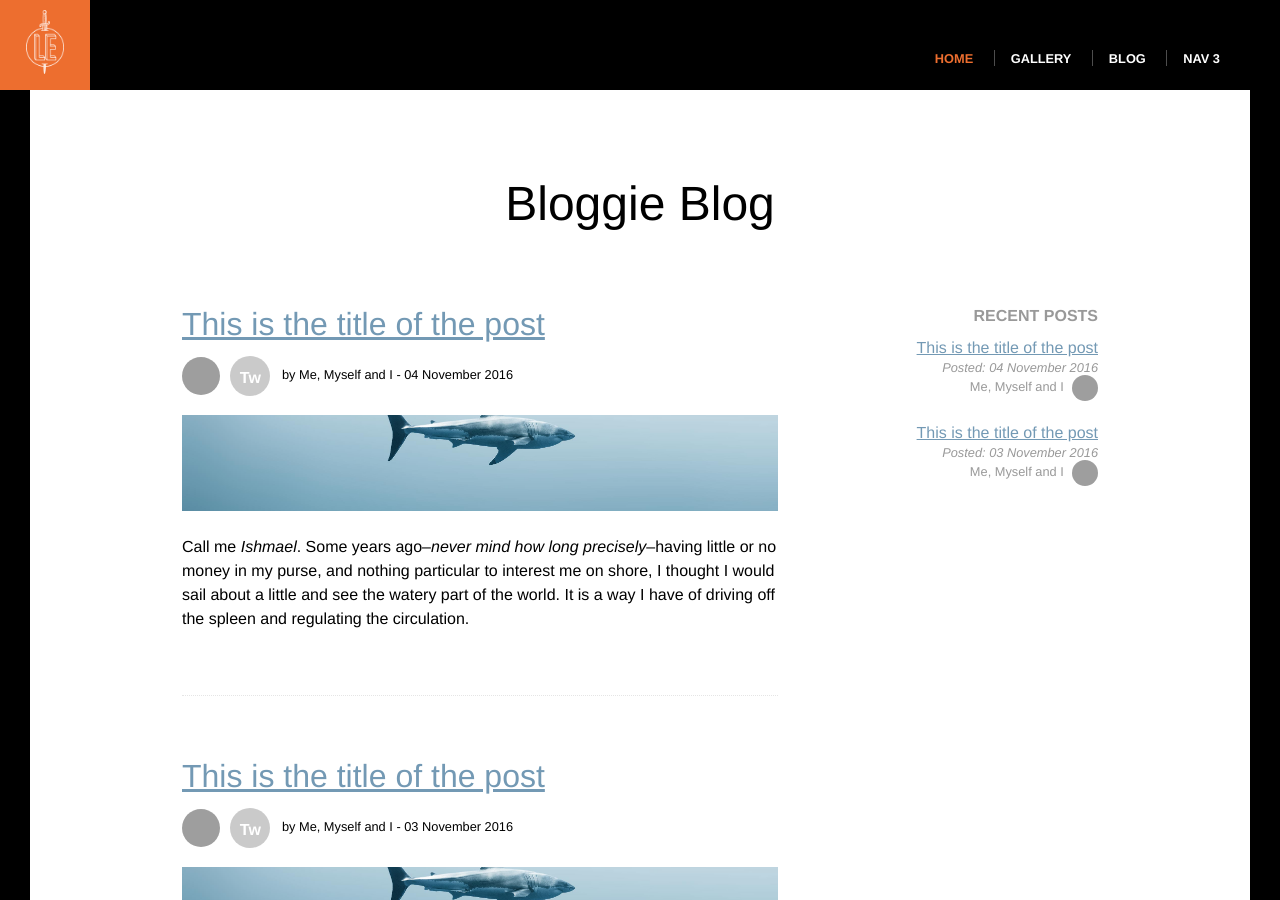
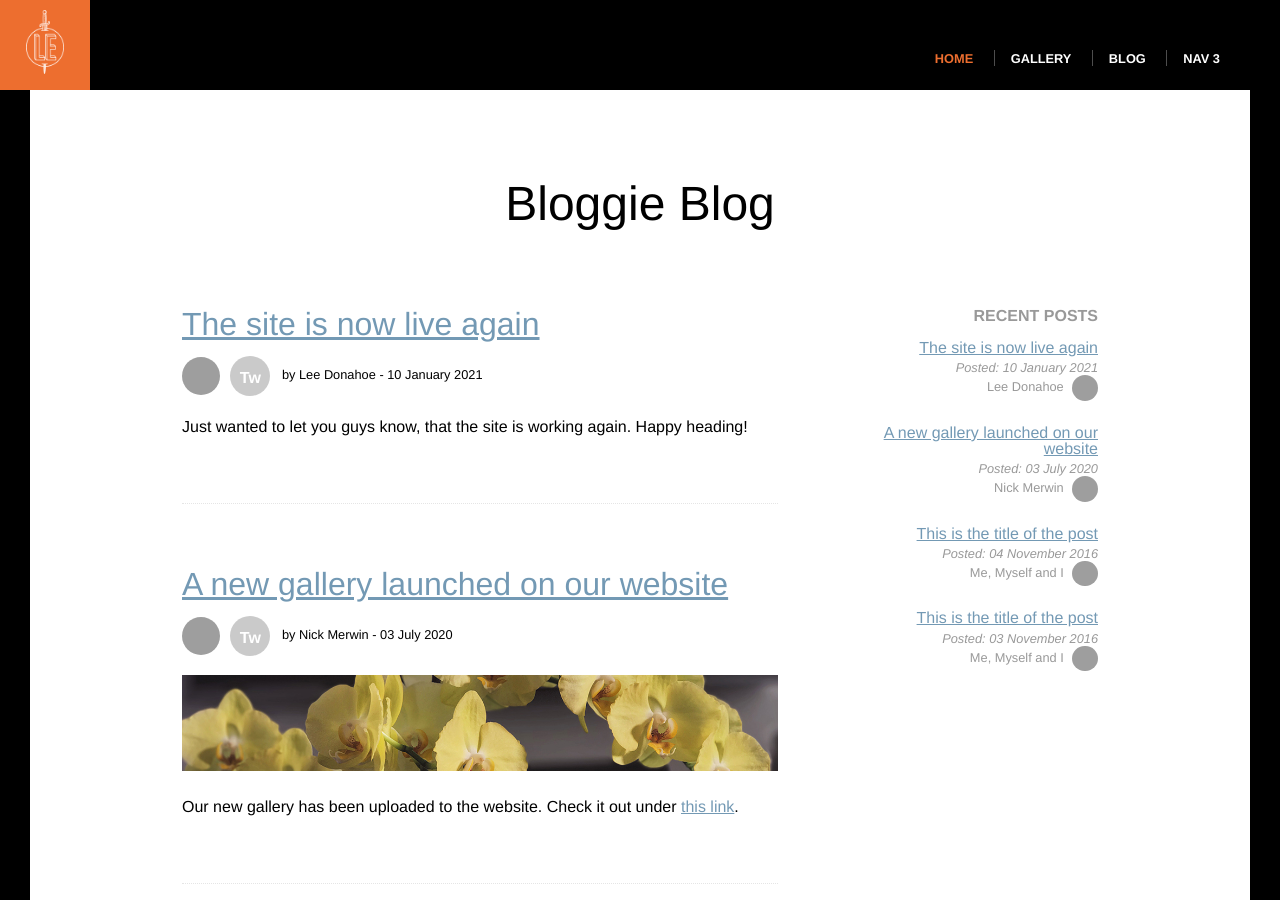
Before and after one commit to dawidl022/le-sample-website-2, a Jekyll site: the page built from blog/index.html, in a window 1280 px wide and 900 px high. Built offline with Jekyll 4.4.1, drawn with Linux system fonts in a browser that asks for light colours; grey boxes are pictures that could not be loaded.

Commit message:
Add more blog posts and hero conditional

```diff
--- /dev/null
+++ b/_posts/2020-07-03-new-gallery-launched.md
@@ -0,0 +1,11 @@
+---
+layout: post
+title: A new gallery launched on our website
+postHero: ../images/large/slide1.jpg
+author: Nick Merwin
+authorTwitter: https://twitter.com/nickmerwin
+gravatar: https://gravatar.com/avatar/e2d6ce2ba5c1b6d674ae8ff2b3b45d23?s=150
+postFooter: written by Nick
+---
+Our new gallery has been uploaded to the website.
+Check it out under [this link](../gallery/).
--- /dev/null
+++ b/_posts/2021-01-10-site-back-up.md
@@ -0,0 +1,8 @@
+---
+layout: post
+title: The site is now live again
+author: Lee Donahoe
+authorTwitter: Lee Donahoe
+gravatar: https://gravatar.com/avatar/b65522a6f3a6899705d119d7aa232a6d?s=150
+---
+Just wanted to let you guys know, that the site is working again. Happy heading!
--- a/blog/index.html
+++ b/blog/index.html
@@ -32,9 +32,11 @@ layout: default
               <span>{{post.date | date: '%d %B %Y' }}</span>
             </div>
           </header>
-          <div class="posts-image"
-            style="background-image:url({{post.postHero}});">
-          </div>
+          {% if post.postHero %}
+            <div class="posts-image"
+              style="background-image:url({{post.postHero}});">
+            </div>
+          {% endif %}
           <p>
             {{post.excerpt}}
           </p>
```
